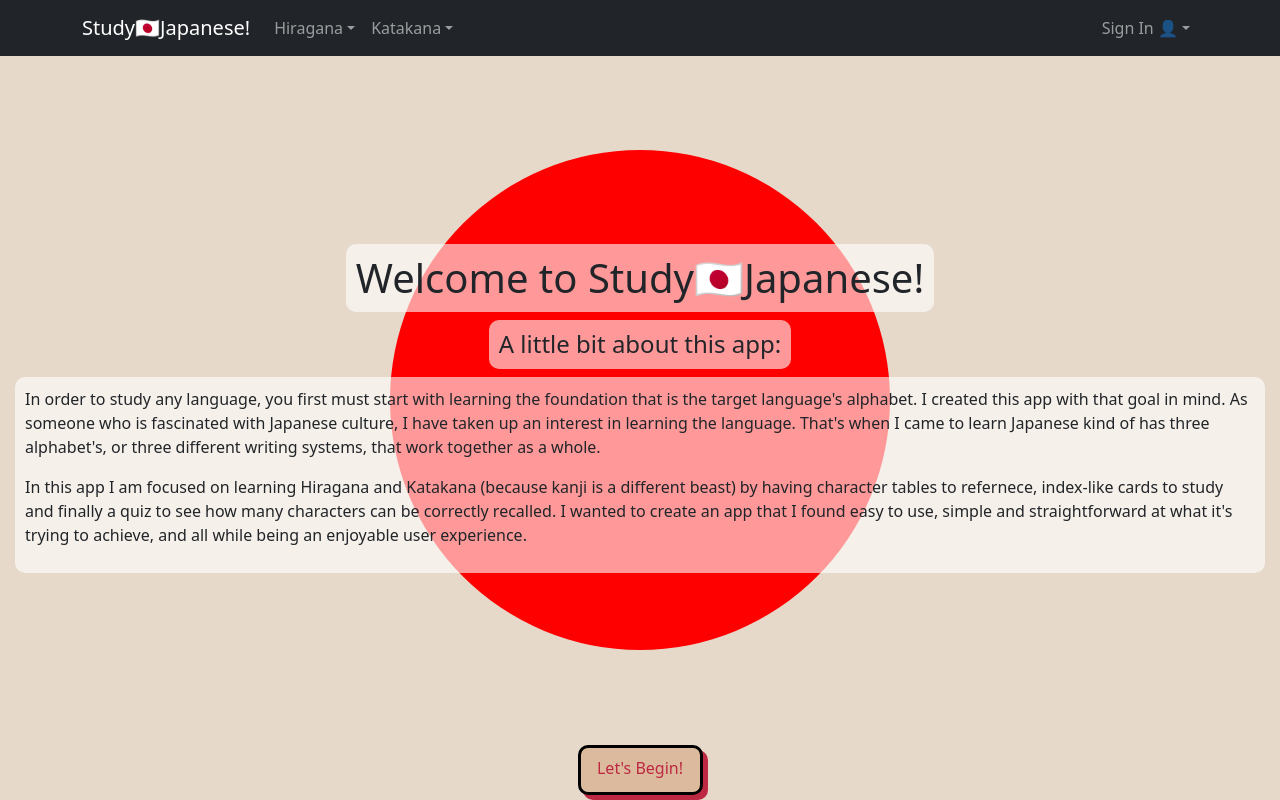
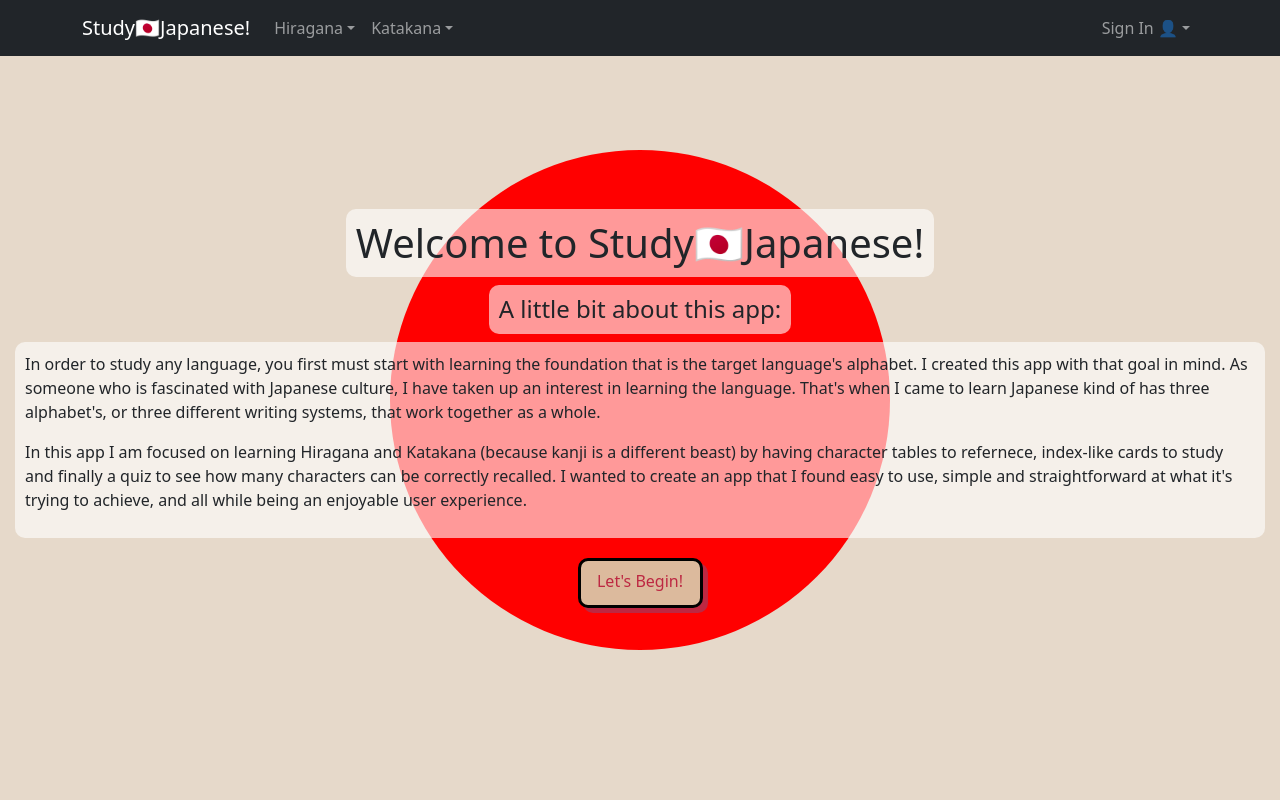
Before and after one commit to pastasauce59/study-japanese, a React (Create React App) app: page / in a window 1280 px wide. Built offline with nearby package versions, Linux system fonts and the light colour scheme.

Commit message:
reverted back to last commit's circle css, added ccs for homepage lets begin button

```diff
--- a/src/App.css
+++ b/src/App.css
@@ -27,11 +27,15 @@ body {
     background-color: red;
     position: fixed;
     z-index: -1;
-    margin: auto;
-    top: 0;
-    bottom: 0;
-    left: 0;
-    right: 0;
+    left: 50%;
+    top: 50%;
+    /* -webkit-transform: translate(-50%, -50%); transform: translate(-50%, -50%); */
+    /* -ms-transform: translate(-50%, -50%); */
+    /* -webkit-transform: translate(-50%, -50%);
+    -moz-transform: translate(-50%, -50%);
+    -o-transform: translate(-50%, -50%);
+    transform: translate(-50%, -50%); */
+    transform: translate(-50%, -50%);
 }
 
 .characters-container {
@@ -127,6 +131,16 @@ body {
     justify-content: center;
     align-items: center;
     flex-direction: row-reverse;
+}
+
+.buttons-homepage {
+    z-index: 2;
+    display: flex;
+    align-content: center;
+    justify-content: center;
+    align-items: center;
+    flex-direction: row-reverse;
+    margin-top: 20px;
 }
 
 .button, .begin-quiz {
--- a/src/App.js
+++ b/src/App.js
@@ -56,11 +56,11 @@ function App() {
             </div>
 
             {!show ?
-              <div className='buttons'>
+              <div className='buttons-homepage'>
                 <div onClick={handleShow} style={null} className='button'>Let's Begin!</div>
               </div>
               :
-              <div className='buttons'>
+              <div className='buttons-homepage'>
                 <div onClick={handleClick}style={hidden} className='button'>Study Katakana</div>
                 <div className='or'>Or</div>
                 <div style={hidden} className='button'>Study Hiragana</div>
```
